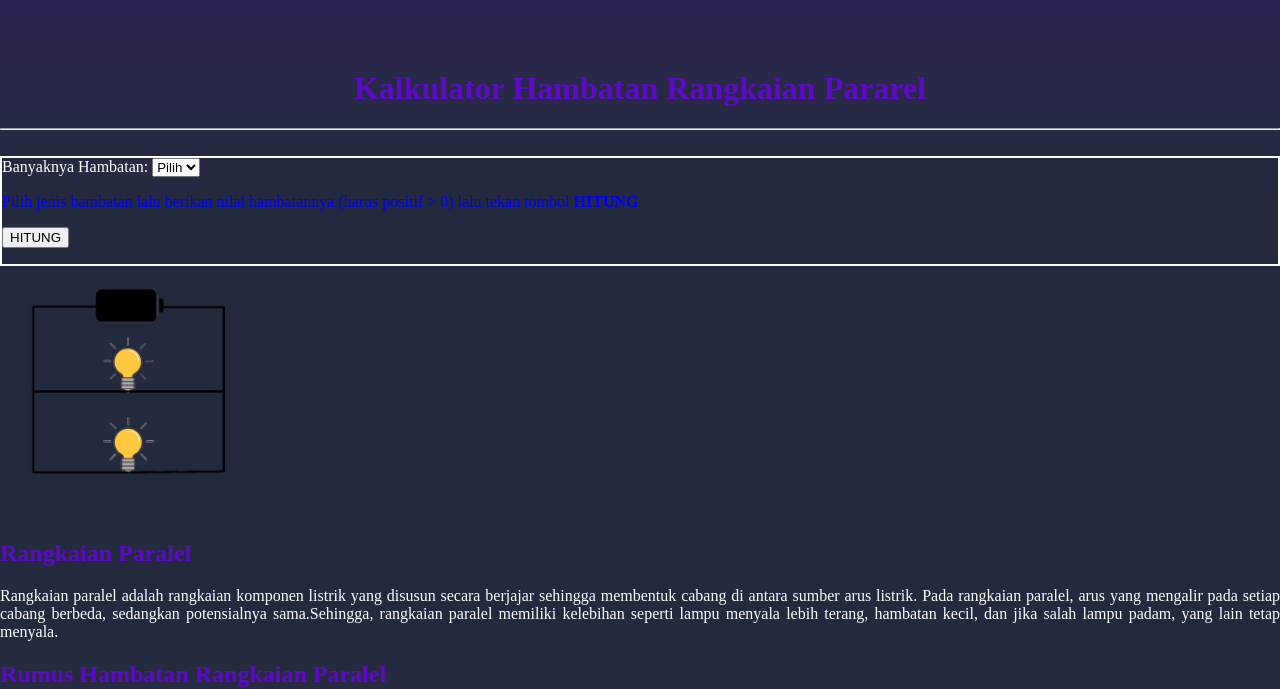
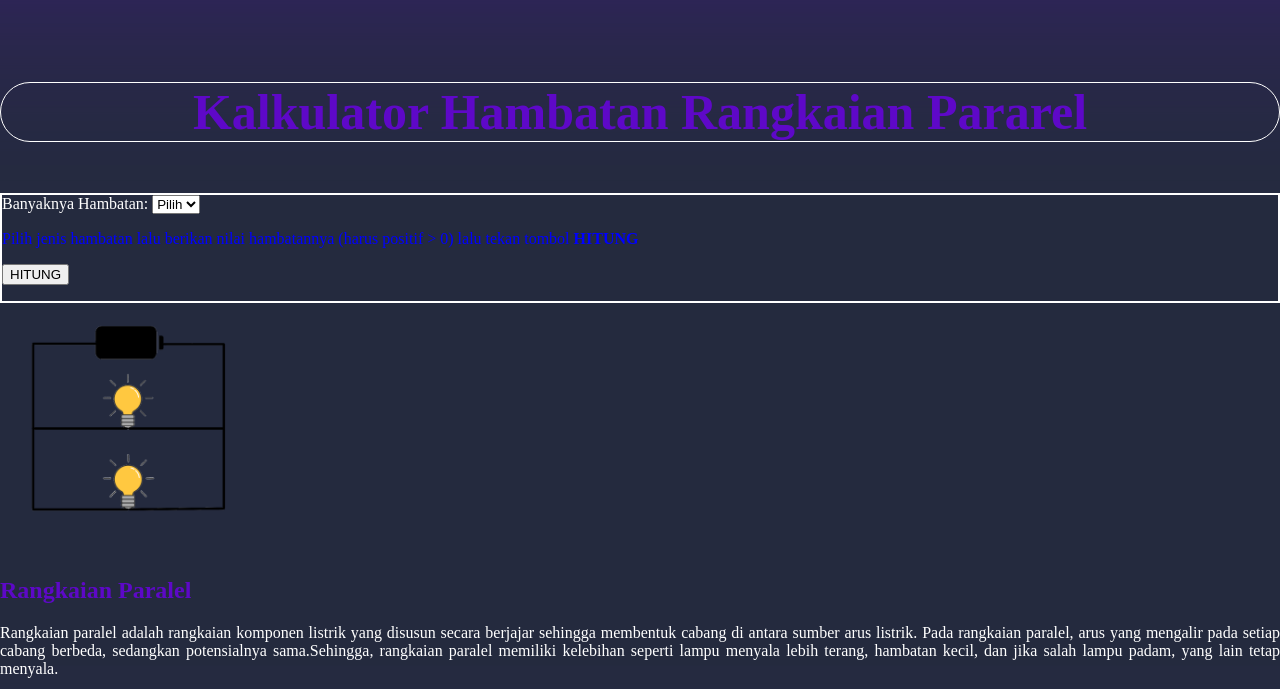
Before and after one commit to RivalMahesa/Kalkulator-Hambatan-Rangkaian-Listrik, a plain HTML site: page kalkulator_pararel.html in a window 1280 px wide. Shown: the part 129-818 px from the top of the page. Drawn offline with Linux system fonts and the light colour scheme.

Commit message:
Sedikit perubahan akhir

```diff
--- a/kalkulator_pararel.html
+++ b/kalkulator_pararel.html
@@ -25,7 +25,7 @@
         </ul>
     </nav>
     <br><br><br>
-    <h1>Kalkulator Hambatan Rangkaian Pararel</h1><hr>
+    <h1>Kalkulator Hambatan Rangkaian Pararel</h1>
     <br>
     <div class="kalkulator">
     <label for="hambatan">Banyaknya Hambatan: </label>
--- a/style2.css
+++ b/style2.css
@@ -97,3 +97,11 @@ h2{
 .note{
     color: blue;
 }
+
+h1{
+    text-align: center;
+    color: rgba(109, 0, 235, 0.792);
+    font-size: 50px;
+    border: 1px solid white;
+    border-radius: 1cm;
+}
```
Also changed, not shown: kalkulator_project.html (+1 -1 lines).
